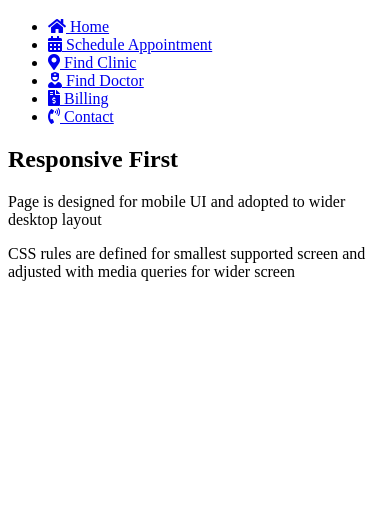
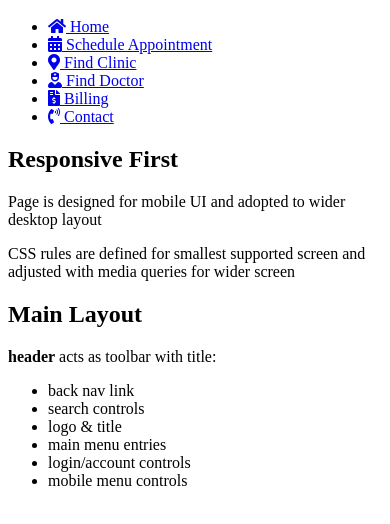
Before and after one commit to EPA-WG/web-elements-loader, a website: page demo/trueresponsive.html in a window 390 px wide. Shown: the part 164-688 px from the top of the page. Drawn offline with Linux system fonts and the light colour scheme.

Commit message:
trueresponsive.html header description

```diff
--- a/demo/trueresponsive.html
+++ b/demo/trueresponsive.html
@@ -63,7 +63,20 @@
         <p> Page is designed for mobile UI and adopted to wider desktop layout</p>
         <p> CSS rules are defined for smallest supported screen and adjusted with media queries for wider screen </p>
     </section>
-    <section></section>
+    <section>
+        <h2>Main Layout</h2>
+        <p> <b>header</b> acts as toolbar with title:
+            <ul>
+                <li> back nav link          </li>
+                <li> search controls        </li>
+                <li> logo &amp title        </li>
+                <li> main menu entries      </li>
+                <li> login/account controls </li>
+                <li> mobile menu controls   </li>
+            </ul>
+
+        </p>
+    </section>
 </main>
 </body>
 </html>
```
